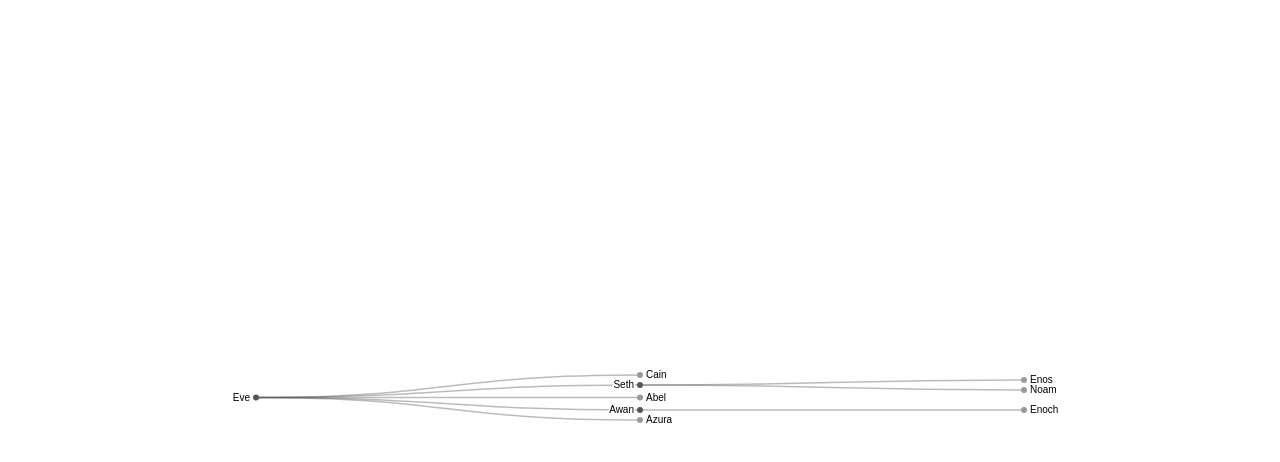
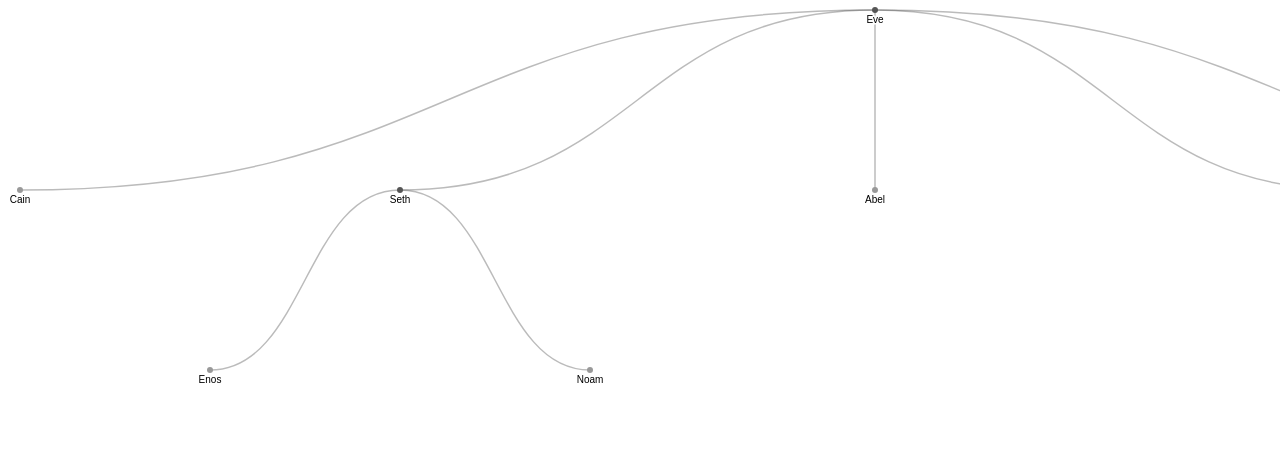
Before and after one commit to NikitaZelyunko/GenealogyTree, a Vue app: page / in a window 1280 px wide. Shown: the top 462 px of the page. Built offline with nearby package versions, Linux system fonts and the light colour scheme.

Commit message:
Адаптация отображения

```diff
--- a/src/components/HelloWorld.vue
+++ b/src/components/HelloWorld.vue
@@ -51,7 +51,7 @@ function Tree<Datum extends Tree>(
   title, // given a node d, returns its hover text
   link, // given a node d, its link (if any)
   linkTarget = "_blank", // the target attribute for links (if any)
-  width = 640, // outer width, in pixels
+  width, // outer width, in pixels
   height, // outer height, in pixels
   radius = 3, // radius of nodes
   padding = 1, // horizontal padding for first and last column
@@ -63,6 +63,10 @@ function Tree<Datum extends Tree>(
   strokeLinecap = '', // stroke line cap for links
   halo = "#fff", // color of label halo
   haloWidth = 3, // padding around the labels
+  // curve = d3.curveStepAfter, // ребра с прямыми углами
+  // curve = d3.curveLinear, // Линейные ребра(прямая линия от одной точки до другой)
+  // curve = d3.curveBumpX, // скругленные ребра (радиус скругления похоже как-то зависит от x)
+  // curve = d3.curveBumpY, // скругленные ребра (радиус скругления похоже как-то зависит от y)
   curve = d3.curveBumpX, // curve for the link
 }: Partial<Config<Datum>> ) {
 
@@ -97,39 +101,76 @@ function Tree<Datum extends Tree>(
     root.sort(sort);
   }
 
+
+  /**
+   * Массив узлов дерева. Порядок определяется по слоям, т.е.
+   * Сначала идет корень дерева, потом по очереди его дети, затем по очереди дети детей.
+   * Пример:
+   * Parent0 -> [Child0, Child1],
+   * Child0 -> [Child00, Child01, Child02],
+   * Child1 -> [Child10, Child11],
+   * Child00 -> [Child000, Child001]
+   * Child11 -> [Child110].
+   * Порядок в descendants будет следующий:
+   * [Parent0, Child0, Child1, Child00, Child01, Child02, Child10, Child11, Child000, Child001, Child110]
+   */
+  const descendants = root.descendants();
   // Compute labels and titles.
-  const descendants = root.descendants();
   const L = label == null ? null : descendants.map(d => label(d.data, d));
 
   // Compute the layout.
-  const dx = 10;
-  const dy = width / (root.height + padding);
+  const viewboxXPadding = 20;
+  // Количество пикселей для узла по ширине
+  const dx = 400 - viewboxXPadding;
+  /**
+   * Количество пикселей для каждого уровня дерева
+   * (root.height высота дерева в смысле количества уровней дерева)
+   */
+  // const dy = width / (root.height + padding);
+  // const dy = height / (root.height + padding);
+  const viewboxYPadding = 20;
+  // const dy = (height - viewboxYPadding) / (root.height);
+  const dy = 200 - viewboxYPadding;
   tree().nodeSize([dx, dy])(root);
+  // tree().nodeSize([dy, dx])(root);
 
   // Center the tree.
   let x0 = Infinity;
   let x1 = -x0;
+  let y0 = Infinity;
+  let y1 = -y0;
   root.each(d => {
-    const { x } = d;
-    if(typeof x !== 'number') {
-      return;
+    const { x, y } = d;
+    if(typeof x === 'number') {
+      if (x > x1) x1 = x;
+      if (x < x0) x0 = x;
     }
-    if (x > x1) x1 = x;
-    if (x < x0) x0 = x;
+
+    if(typeof y === 'number') {
+      if (y > y1) y1 = y;
+      if (y < y0) y0 = y;
+    }
   });
 
   // Compute the default height.
-  if (height === undefined) height = x1 - x0 + dx * 2;
+  if (height === undefined) height = y1 - y0 + viewboxYPadding * 2;
+
+  // Compute the default width.
+  if (width === undefined) width = x1 - x0 + viewboxXPadding * 2;
 
   // Use the required curve
   if (typeof curve !== "function") throw new Error(`Unsupported curve`);
 
+  // debugger;
   const svg = d3.create('svg');
   svg
-      .attr("viewBox", [-dy * padding / 2, x0 - dx, width, height])
+      // .attr("viewBox", [-dy * padding / 2, x0 - dx, width, height])
+      // .attr("viewBox", [-dy, x0 - dx, width, height])
+      // .attr("viewBox", [x0 - viewboxXPadding / 2, y0 - viewboxYPadding / 2, width, height])
+      // .attr("viewBox", [x0 - (x1 - x0) / 2, y0 - viewboxYPadding / 2, width, height])
+      .attr("viewBox", [x0 - width / 2 + (x1 - x0) / 2, y0 - viewboxYPadding / 2, width, height])
       .attr("width", width)
       .attr("height", height)
-      .attr("style", "max-width: 100%; height: auto; height: intrinsic;")
       .attr("font-family", "sans-serif")
       .attr("font-size", 10);
 
@@ -143,12 +184,19 @@ function Tree<Datum extends Tree>(
     .selectAll("path")
       .data(root.links())
       .join("path")
+        // .attr("d", d3.link<d3.HierarchyLink<Datum>, HierarchyNode<Datum>>(curve)
+        //     .x(d => {
+        //       return d.y ?? 0;
+        //     })
+        //     .y(d => {
+        //       return  d.x ?? 0;
+        //     }));
         .attr("d", d3.link<d3.HierarchyLink<Datum>, HierarchyNode<Datum>>(curve)
             .x(d => {
-              return d.y ?? 0;
+              return d.x ?? 0;
             })
             .y(d => {
-              return  d.x ?? 0;
+              return  d.y ?? 0;
             }));
 
   const node = svg.append("g")
@@ -157,7 +205,8 @@ function Tree<Datum extends Tree>(
     .join("a")
       .attr("xlink:href", link == null ? null : d => link(d.data, d))
       .attr("target", link == null ? null : linkTarget)
-      .attr("transform", d => `translate(${d.y},${d.x})`);
+      // .attr("transform", d => `translate(${d.y},${d.x})`);
+      .attr("transform", d => `translate(${d.x},${d.y})`);
 
   node.append("circle")
       .attr("fill", d => d.children ? stroke : fill)
@@ -168,8 +217,10 @@ function Tree<Datum extends Tree>(
 
   if (L) node.append("text")
       .attr("dy", "0.32em")
-      .attr("x", d => d.children ? -6 : 6)
-      .attr("text-anchor", d => d.children ? "end" : "start")
+      // .attr("x", d => d.children ? -6 : 6)
+      .attr("y", (d) => 10)
+      // .attr("text-anchor", d => d.children ? "end" : "start")
+      .attr("text-anchor", d => "middle")
       .attr("paint-order", "stroke")
       .attr("stroke", halo)
       .attr("stroke-width", haloWidth)
@@ -196,7 +247,8 @@ const chart = Tree(genealogy, {
   label: d => d.name,
   title: (d, n) => `${n.ancestors().reverse().map(d => d.data.name).join(".")}`, // hover text
   link: (d, n) => `https://github.com/prefuse/Flare/${n.children ? "tree" : "blob"}/master/flare/src/${n.ancestors().reverse().map(d => d.data.name).join("/")}${n.children ? "" : ".as"}`,
-  width: 1152
+  // width: 1000,
+  // height: 1000
 });
 
 return chart;
@@ -220,11 +272,13 @@ onMounted(() => {
 </script>
 
 <template>
-  <div ref="treeRoot"></div>
+  <div class="tree-view-wrapper" ref="treeRoot"></div>
 </template>
 
 <style scoped>
-.read-the-docs {
-  color: #888;
+.tree-view-wrapper {
+  width: 100%;
+  height: 100%;
+  overflow: auto;
 }
 </style>
--- a/src/style.css
+++ b/src/style.css
@@ -22,12 +22,16 @@ a:hover {
   color: #535bf2;
 }
 
+html {
+  width: 100vw;
+  height: 100vh;
+}
+
 body {
   margin: 0;
-  display: flex;
-  place-items: center;
-  min-width: 320px;
-  min-height: 100vh;
+  width: 100%;
+  height: 100%;
+  overflow: hidden;
 }
 
 h1 {
@@ -59,9 +63,9 @@ button:focus-visible {
 }
 
 #app {
-  max-width: 1280px;
-  margin: 0 auto;
-  padding: 2rem;
+  width: 100%;
+  height: 100%;
+  overflow: auto;
   text-align: center;
 }
 
```
